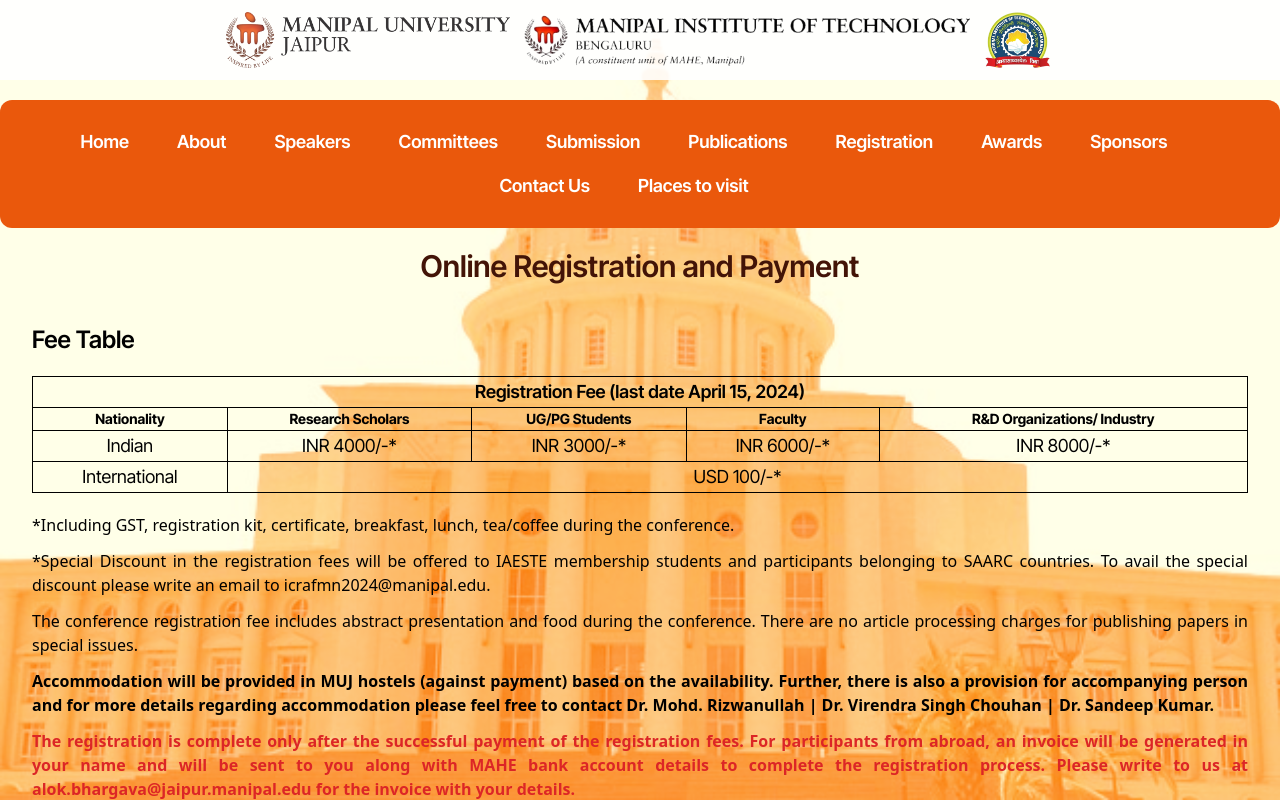
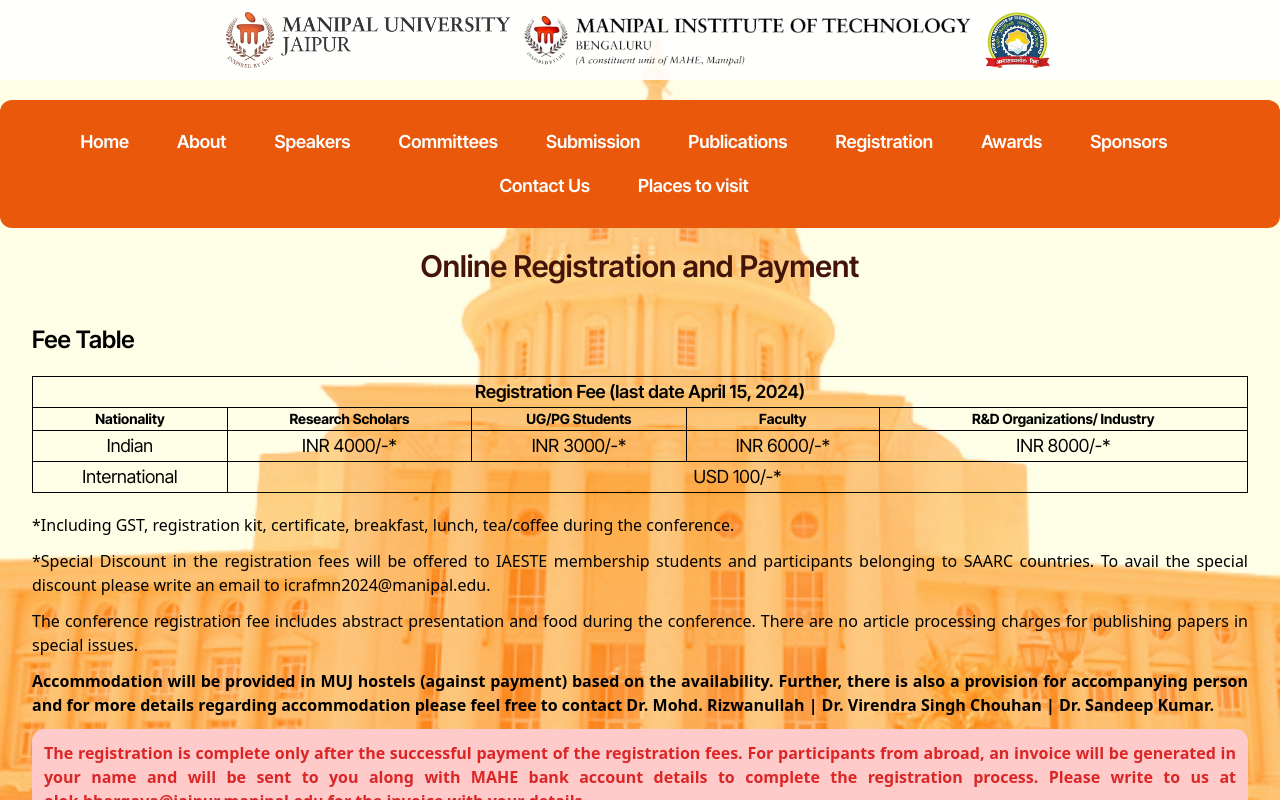
Before and after one commit to Chandan-CV/icrafmn24-site, a SvelteKit app: page /registration in a window 1280 px wide. Built offline with nearby package versions, Linux system fonts and the light colour scheme.

Commit message:
added background to make red text visible

```diff
--- a/src/routes/registration/+page.svelte
+++ b/src/routes/registration/+page.svelte
@@ -34,7 +34,7 @@
             <p class="font-semibold">
                 Accommodation will be provided in MUJ hostels (against payment) based on the availability. Further, there is also a provision for accompanying person and for more details regarding accommodation please feel free to contact Dr. Mohd. Rizwanullah | Dr. Virendra Singh Chouhan | Dr. Sandeep Kumar.
             </p>
-            <p class="font-semibold text-red-600">
+            <p class="font-semibold text-red-600 bg-red-200 p-3 rounded-xl">
                 The registration is complete only after the successful payment of the registration fees. For participants from abroad, an invoice will be generated in your name and will be sent to you along with MAHE bank account details to complete the registration process. Please write to us at alok.bhargava@jaipur.manipal.edu for the invoice with your details.
             </p>
         <p class="text-lg font-bold">Only international participants can choose to present in a hybrid mode. But we'd like to meet people from other countries in person.</p>
--- a/src/routes/submission/+page.svelte
+++ b/src/routes/submission/+page.svelte
@@ -7,6 +7,6 @@
         <h1 class="font-InterTight text-3xl font-semibold text-orange-950">Paper Format</h1>
         <p class="text-lg text-justify" >The manuscript should be submitted in MS Word in 12-point Times New Roman font and one and a half line spacing with a single column only. The paper should contain title, author(s) name, affiliation, address, abstract (limited to 300 words), Introduction, Formulation, Methodology (Theory or Experiment), Results, Conclusions, and References. Regarding citation, author [xx] format should be used for citations and references: P. T. Brady, M. Hermann, and J. M. Lopez, "Confined Thermo-capillary Motion of a Three-Dimensional Deformable Drop, Physics of Fluids, 23, 1 12, (2018). Tables and figures must be imported into the text while preparing the manuscript. In the case of multiple authors, all the authors will be given a participation certificate only if they individually register and attend the Congress. Otherwise, only the presenting author will be given the certificate.</p>
         <a href="https://forms.gle/wtHM1TxFtB3WVX5S9" target="_blank" class="underline text-xl font-InterTight font-bold">Click Here for Full Paper Submission</a>
-        <p class="text-lg text-center font-bold text-red-600">Please note that, in case of multiple authors in a paper, all the authors will be given a certificate only if they individually register and attend the conference. Otherwise, only the presenting author will be given the certificate.</p>
+        <p class="text-lg text-center font-bold text-red-600 bg-red-200 p-3 rounded-xl">Please note that, in case of multiple authors in a paper, all the authors will be given a certificate only if they individually register and attend the conference. Otherwise, only the presenting author will be given the certificate.</p>
     </div>
 </div>
```
